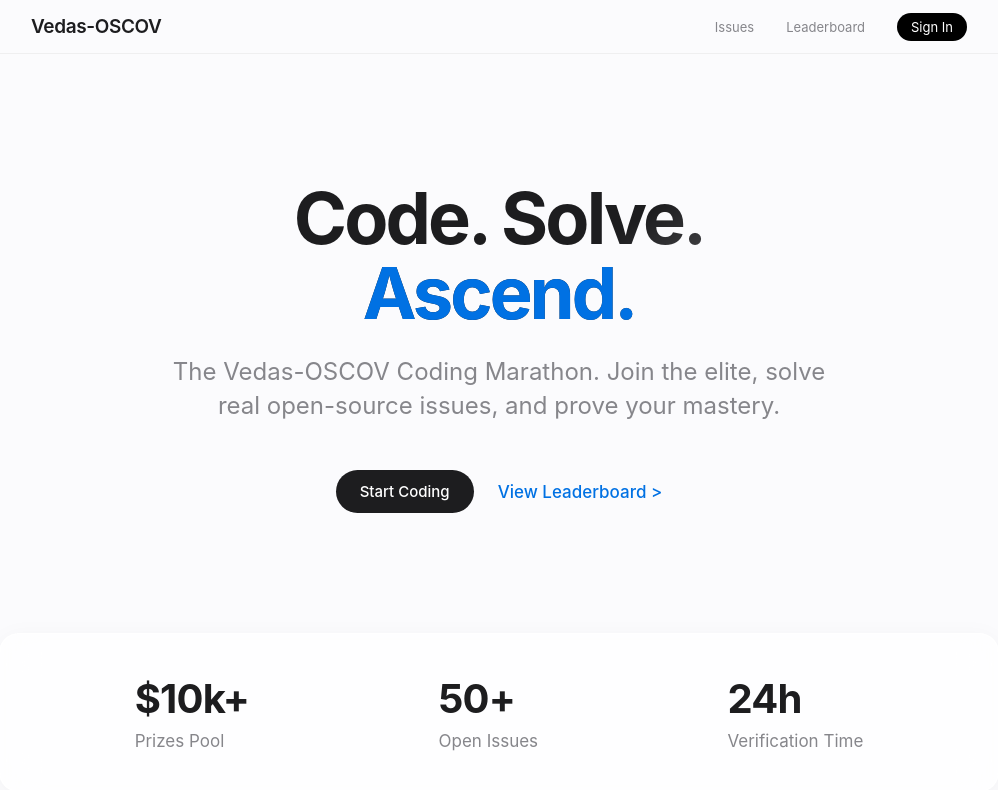
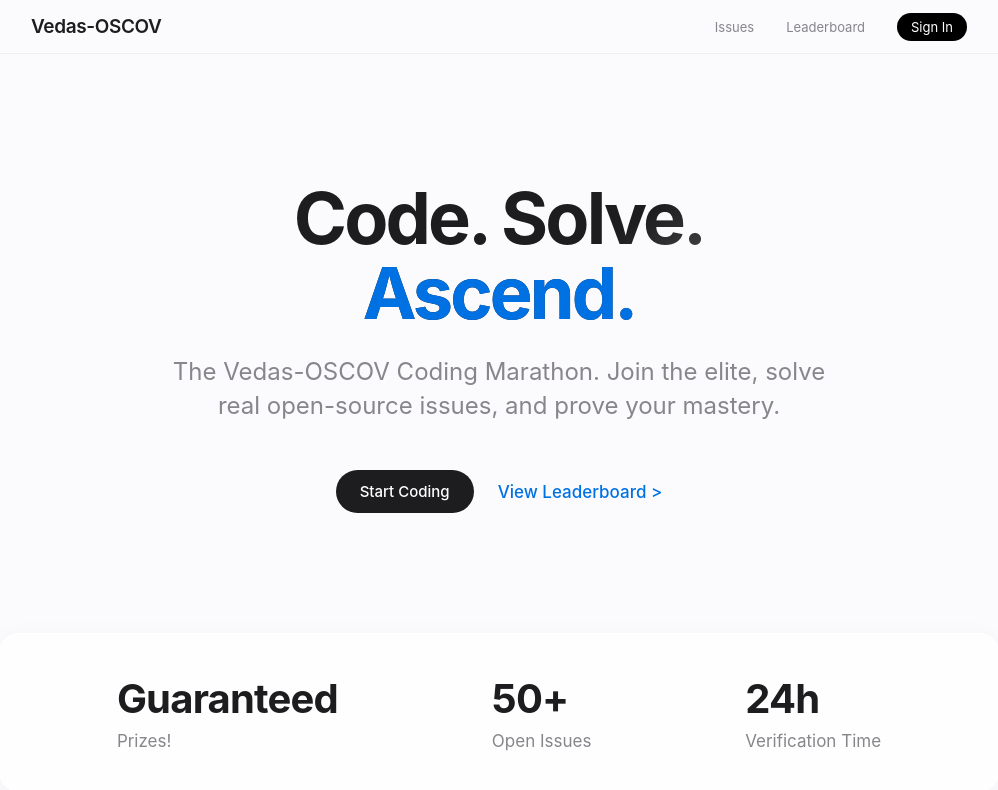
Before and after one commit to Vedas-OSCOV/oscov-codabot, a Next.js app: page / in a window 1280 px wide. Shown: the top 790 px of the page, without its empty margins (141-1139 px from the left). Built offline with nearby package versions, Linux system fonts and the light colour scheme.

Commit message:
updated: landing page

```diff
--- a/src/app/page.tsx
+++ b/src/app/page.tsx
@@ -27,8 +27,8 @@ export default function Home() {
       <section className={styles.stats}>
         <div className="glass-panel" style={{ padding: '40px', width: '1000px', display: 'flex', justifyContent: 'space-around' }}>
           <div className={styles.statItem}>
-            <h3>$10k+</h3>
-            <p>Prizes Pool</p>
+            <h3>Guaranteed</h3>
+            <p>Prizes!</p>
           </div>
           <div className={styles.statItem}>
             <h3>50+</h3>
```
